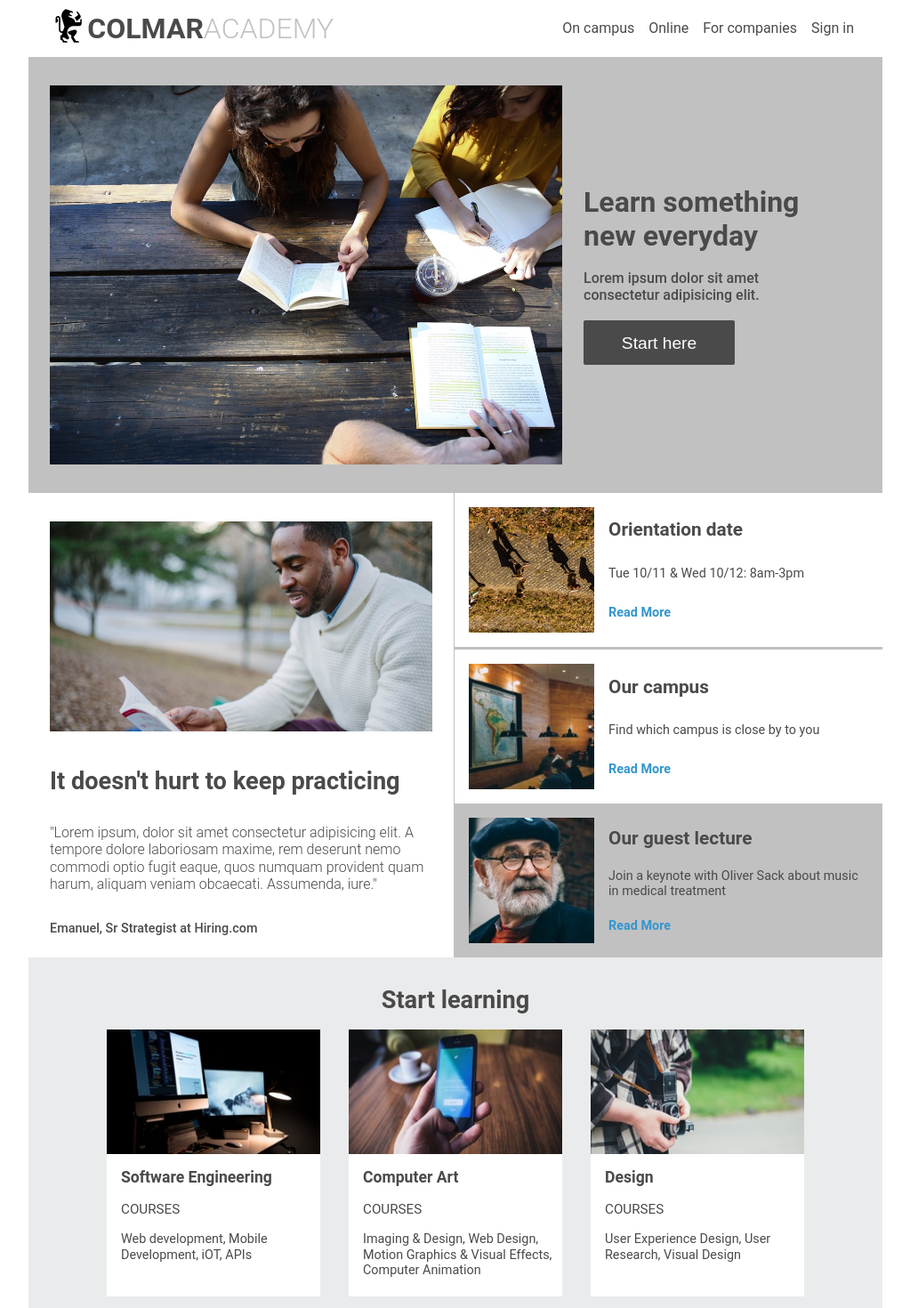
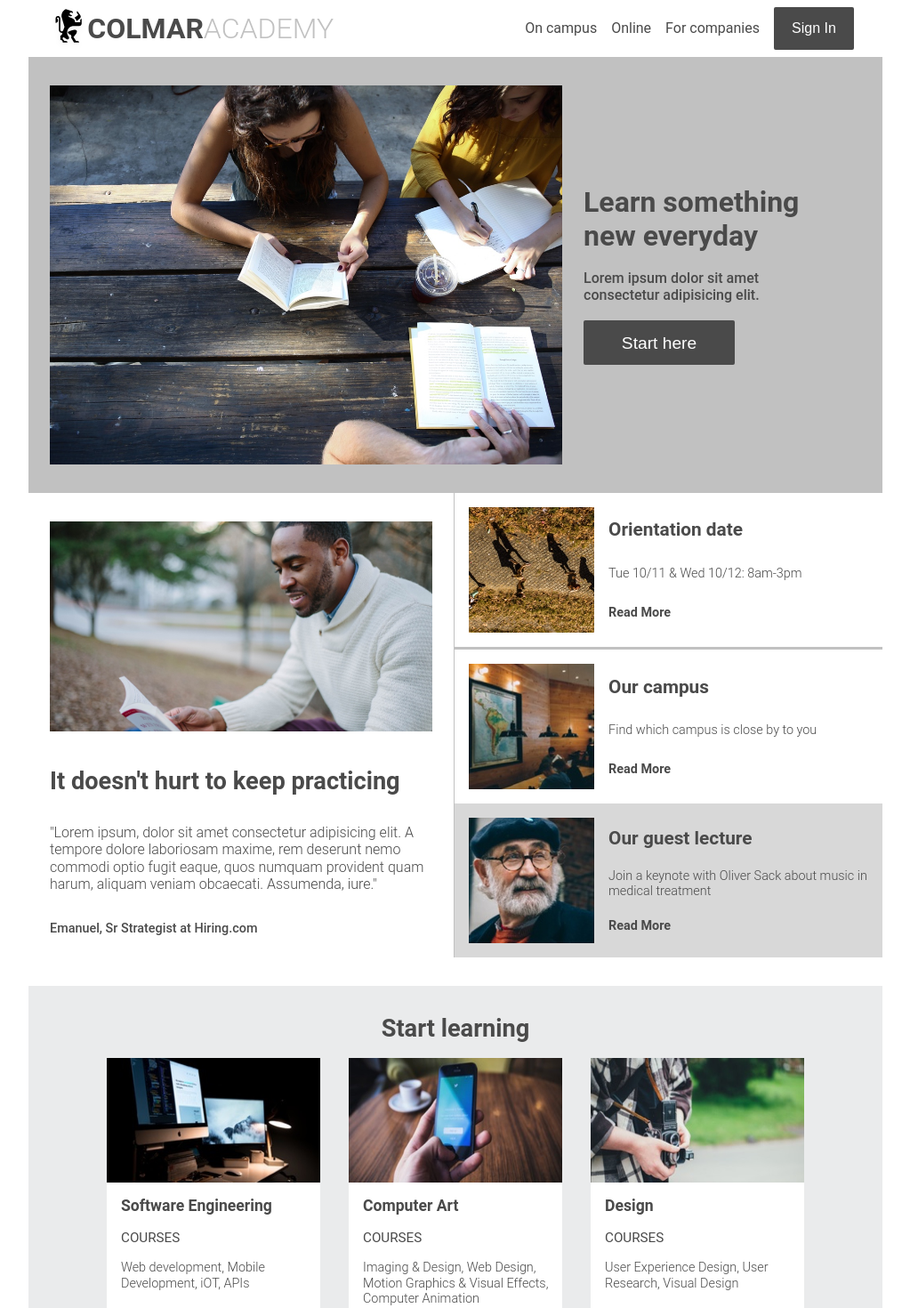
Before and after one commit to Kapppow/ColmarAcademy, a plain HTML site: page index.html in a window 1280 px wide. Shown: the top 1470 px of the page at 89% size, without its empty margins (128-1151 px from the left). Drawn offline with Linux system fonts and the light colour scheme.

Commit message:
Style links and buttons

```diff
--- a/index.html
+++ b/index.html
@@ -35,10 +35,10 @@ By Kevin Andrews, June 2019 -->
         </div>
         <nav id="main-nav" class="flex">
             <ul class="flex">
-                <li>On campus</li>
-                <li>Online</li>
-                <li>For companies</li>
-                <li>Sign in</li>
+                <li><a href="#">On campus</a></li>
+                <li><a href="#">Online</a></li>
+                <li><a href="#">For companies</a></li>
+                <li><button>Sign In</button></li>
             </ul>
         </nav>
     </header>
@@ -93,7 +93,7 @@ By Kevin Andrews, June 2019 -->
                 </div>
             </div>
 
-            <div class="other-article flex">
+            <div class="other-article flex featured">
                 <img src="capstone_colmar_assets/images/information-guest-lecture.jpg" alt="Our guest lecture">
                 <div class="other-article-content flex">
                     <h3>Our guest lecture</h3>
--- a/resources/css/style.css
+++ b/resources/css/style.css
@@ -21,7 +21,6 @@ body {
     line-height: 1.2;
     letter-spacing: 1.8;
     color: #4a4a4a;
-    /* background-color: rgb(218, 255, 221); */
 }
 
 .container {
@@ -38,11 +37,13 @@ a {
     text-decoration: none;
 }
 
-a:link,
-a:hover,
-a:visited,
-a:active {
+a:link, a:visited {
+    color: #4a4a4a;
+}
+
+a:hover {
     color: #3396cf;
+    transition: color 300ms;
 }
 
 button {
@@ -56,6 +57,15 @@ button {
     border-radius: 2px;
 }
 
+button:hover {
+    background-color: #3396cf;
+    transition: background-color 300ms;
+}
+
+
+.featured {
+    background-color: #d8d8d8;
+}
 
 /* UNIVERSAL FONT STYLES */
 
@@ -72,6 +82,11 @@ h2 {
 h3 {
     font-size: 1.3rem;
     font-weight: 700;
+}
+
+p {
+    font-size: 1rem;
+    font-weight: 300;
 }
 
 
@@ -109,8 +124,18 @@ nav#main-nav {
     padding-right: 24px;
 }
 
+#main-nav ul {
+    align-items: center;
+}
+
 #main-nav ul li {
     padding: 0 8px;
+}
+
+#main-nav ul li button {
+    width: 90px;
+    font-size: 1rem;
+    height: auto;
 }
 
 
@@ -143,6 +168,7 @@ nav#main-nav {
 /* ARTICLES */
 #articles {
     background-color: white;
+    padding-bottom: 32px;
 }
 
 #main-article {
@@ -189,9 +215,7 @@ nav#main-nav {
     border-bottom: 3px solid #c1c1c1;
 }
 
-.other-article:last-child {
-    background-color: #c1c1c1;
-}
+
 
 .other-article img {
     width: 35%;
@@ -222,9 +246,7 @@ nav#main-nav {
     padding: 32px 72px;
 }
 
-#start-learning h2{
 
-}
 
 #card-container {
     justify-content: center;
@@ -281,9 +303,7 @@ nav#main-nav {
     flex-direction: column;
 }
 
-.featured {
-    background-color: #c1c1c1;
-}
+
 
 .video-nav-element {
     justify-content: space-between;
```
